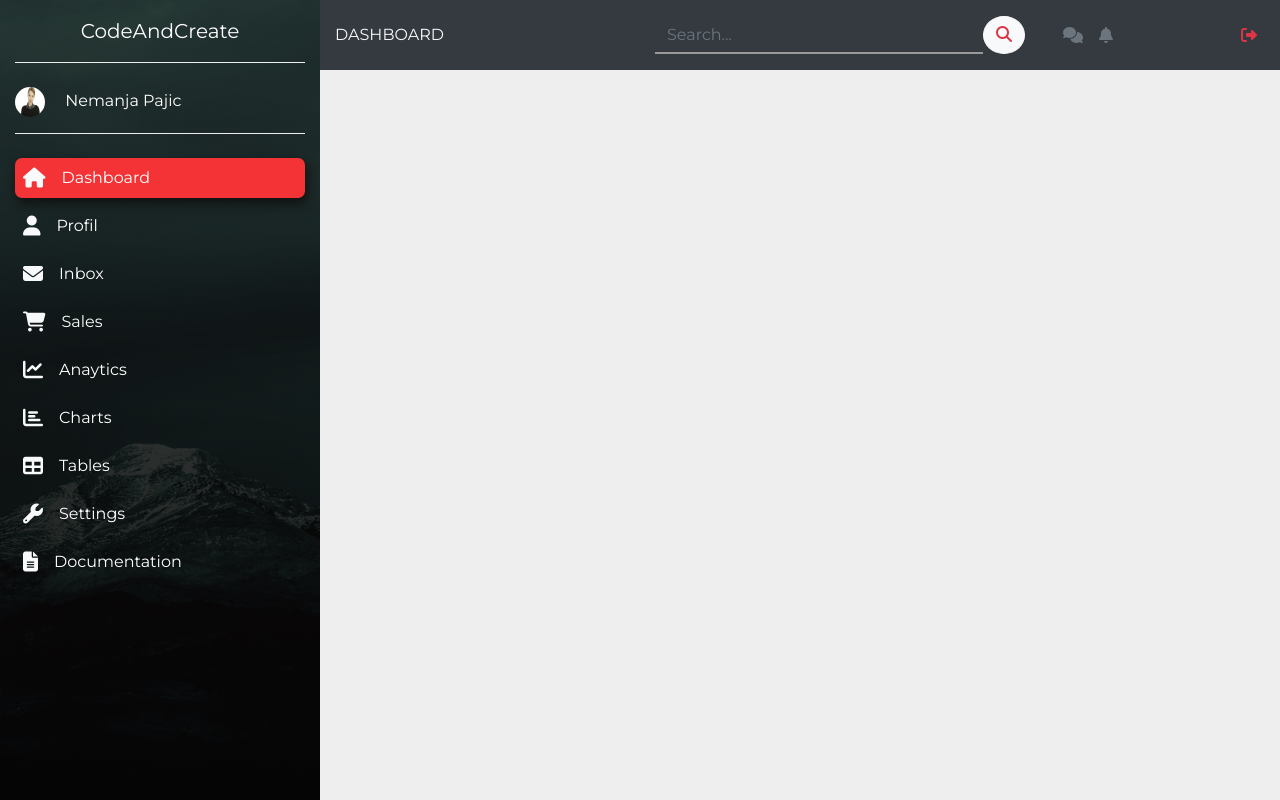
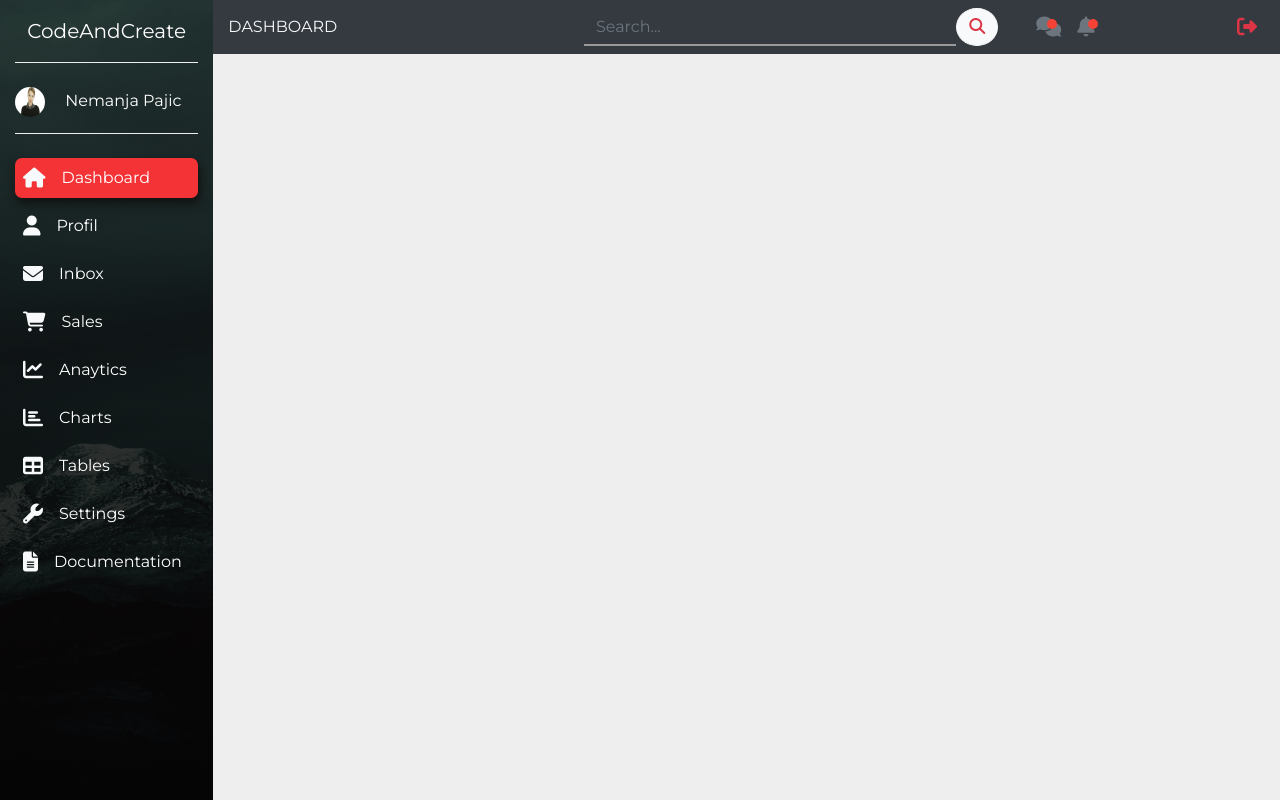
Before and after one commit to neki88/Admin-Dashboard, a plain HTML site: page index.html in a window 1280 px wide. Drawn offline with nearby package versions, Linux system fonts and the light colour scheme.

Commit message:
finish nav

```diff
--- a/index.html
+++ b/index.html
@@ -23,10 +23,10 @@
             <span class="navbar-toggler-icon "></span>
         </button>
         <div class="collapse navbar-collapse" id="navbarNav">
-            <div class="container-fluid .bg-success">
-                <div class="row w-100">
+            <div class=".container-fluid .bg-success">
+                <div class="row .w-100">
                     <!--sidebar-->
-                    <div class="col-lg-3 sidebar fixed-top">
+                    <div class="col-xl-2 col-lg-3 col-md-4 sidebar fixed-top">
                         <a class="navbar-brand text-white d-block mx-auto text-center py-3 mb-4 bottom-border" href="#">CodeAndCreate</a>
                         <div class="bottom-border pb-3">
                             <img src="images/admin.jpeg" width="30px" height="30px" class="rounded-circle mr-3">
@@ -47,8 +47,8 @@
                         </ul>
                     </div>
                     <!-- end of sidebar-->
-                    <!-- uppwr nav try-->
-                    <div class="col-lg-9 ml-auto bg-dark fixed-top py-3">
+                    <!-- top-nav-->
+                    <div class="col-xl-10 col-lg-9 col-md-8 ml-auto bg-dark fixed-top py-2 top-navbar">
                         <div class="row .justify-content-center align-items-center text-light">
                             <div class="col-md-4 text-light text-uppercase mb-0">Dashboard</div>
                             <div class="col-md-5 .ml-auto">
@@ -63,15 +63,15 @@
                             </div>
                             <div class="col-md-3 ">
                                 <ul class="navbar-nav .mr-auto">
-                                    <li class="nav-item"><i class="nav-link fas fa-comments text-secondary"></i></li>
-                                    <li class="nav-item"><i class="nav-link fas fa-bell text-secondary"></i></li>
-                                    <li class="nav-item ml-auto"><i class="nav-link fas fa-sign-out-alt text-danger"></i></li>
+                                    <li class="nav-item icon-parent"><a href="#"><i class="nav-link fas fa-comments fa-lg text-secondary icon-bullet"></i></a></li>
+                                    <li class="nav-item icon-parent icon-bullet"><a href="#"><i class="nav-link fas fa-bell fa-lg text-secondary"></i></a></li>
+                                    <li class="nav-item ml-md-auto icon-parent"><a href="#"><i class="nav-link fas fa-sign-out-alt fa-lg text-danger"></i></a></li>
                                 </ul>
                             </div>
                         </div>
                     </div>
 
-                    <!-- end uppwr nav try-->
+                    <!-- end top-nav-->
                 </div>
             </div>
 
--- a/styles.css
+++ b/styles.css
@@ -63,3 +63,30 @@ body {
     background-color: #eee;
     transform: translateY(-1px);
 }
+
+.icon-parent {
+    position: relative;
+}
+
+.icon-bullet::after {
+    content: "";
+    position: absolute;
+    background-color: #f44336;
+    height: 10px;
+    width: 10px;
+    top: 4px;
+    left: 19px;
+    border-radius: 50%;
+}
+
+
+@media(max-width: 768px) {
+    .sidebar {
+        position: static;
+        height: auto;
+    }
+
+    .top-navbar {
+        position: static;
+    }
+}
```
